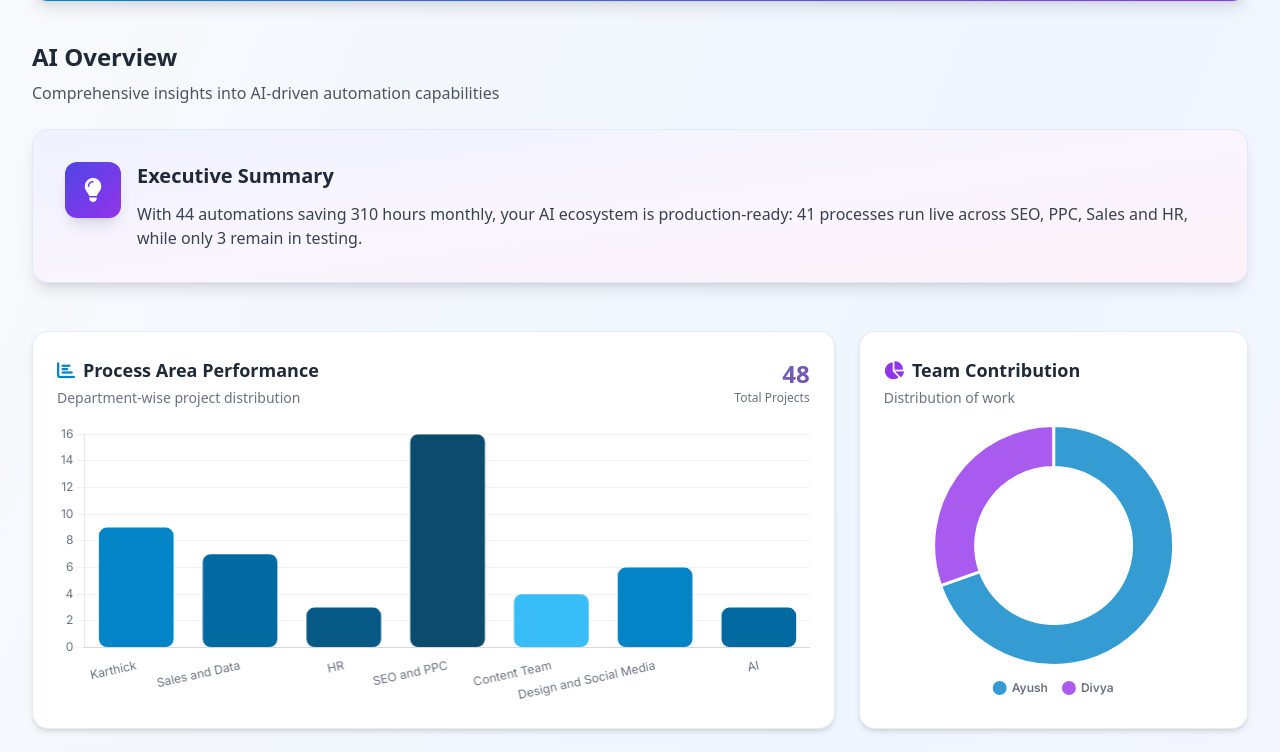
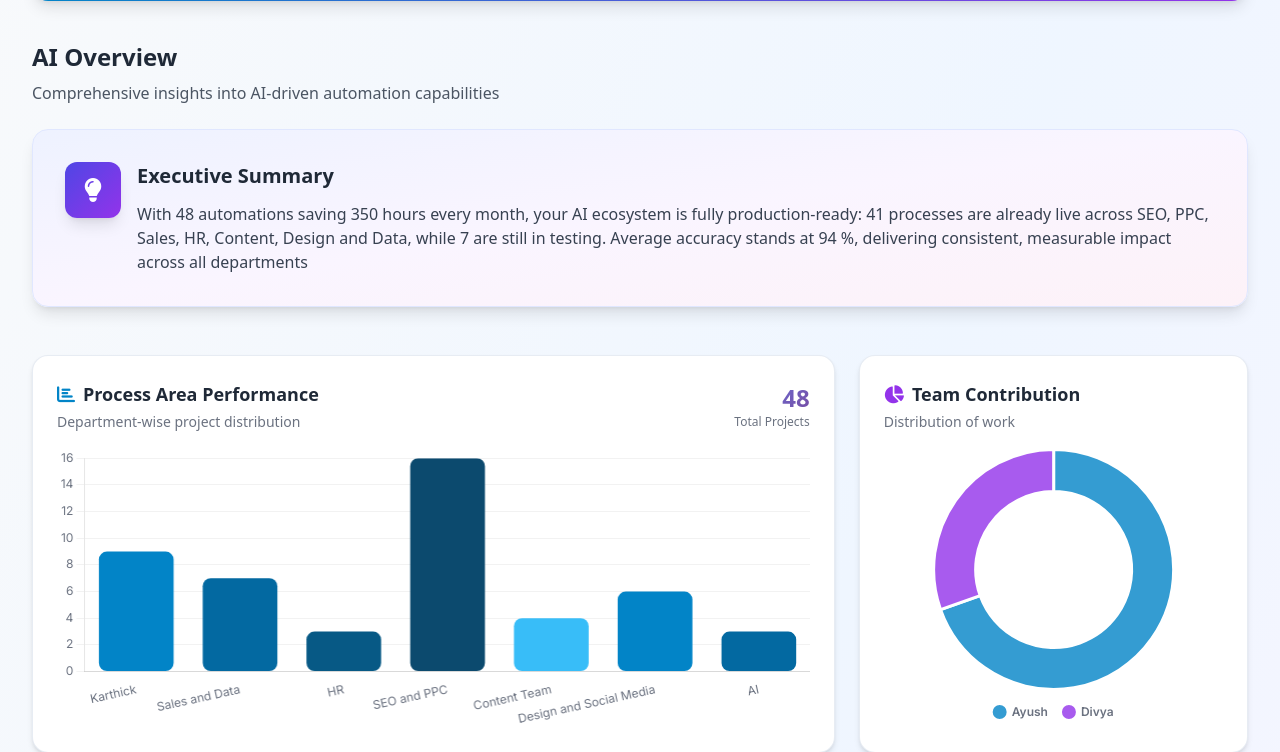
Before and after one commit to RevvGrowth-25/ReDajngo, a Django app: page / in a window 1280 px wide. Shown: the part 495-1247 px from the top of the page. Run offline with Django 5.2, Linux system fonts and the light colour scheme; some libraries are stand-ins or nearby versions.

Commit message:
Update index.html

```diff
--- a/home/templates/index.html
+++ b/home/templates/index.html
@@ -65,7 +65,7 @@
         <div class="flex-1">
           <h3 class="text-xl font-bold text-gray-800 mb-3">Executive Summary</h3>
           <p class="text-gray-700 leading-relaxed text-sm md:text-base">
-            With 44 automations saving 310 hours monthly, your AI ecosystem is production-ready: 41 processes run live across SEO, PPC, Sales and HR, while only 3 remain in testing.
+            With 48 automations saving 350 hours every month, your AI ecosystem is fully production-ready: 41 processes are already live across SEO, PPC, Sales, HR, Content, Design and Data, while 7 are still in testing. Average accuracy stands at 94 %, delivering consistent, measurable impact across all departments
           </p>
         </div>
       </div>
```
